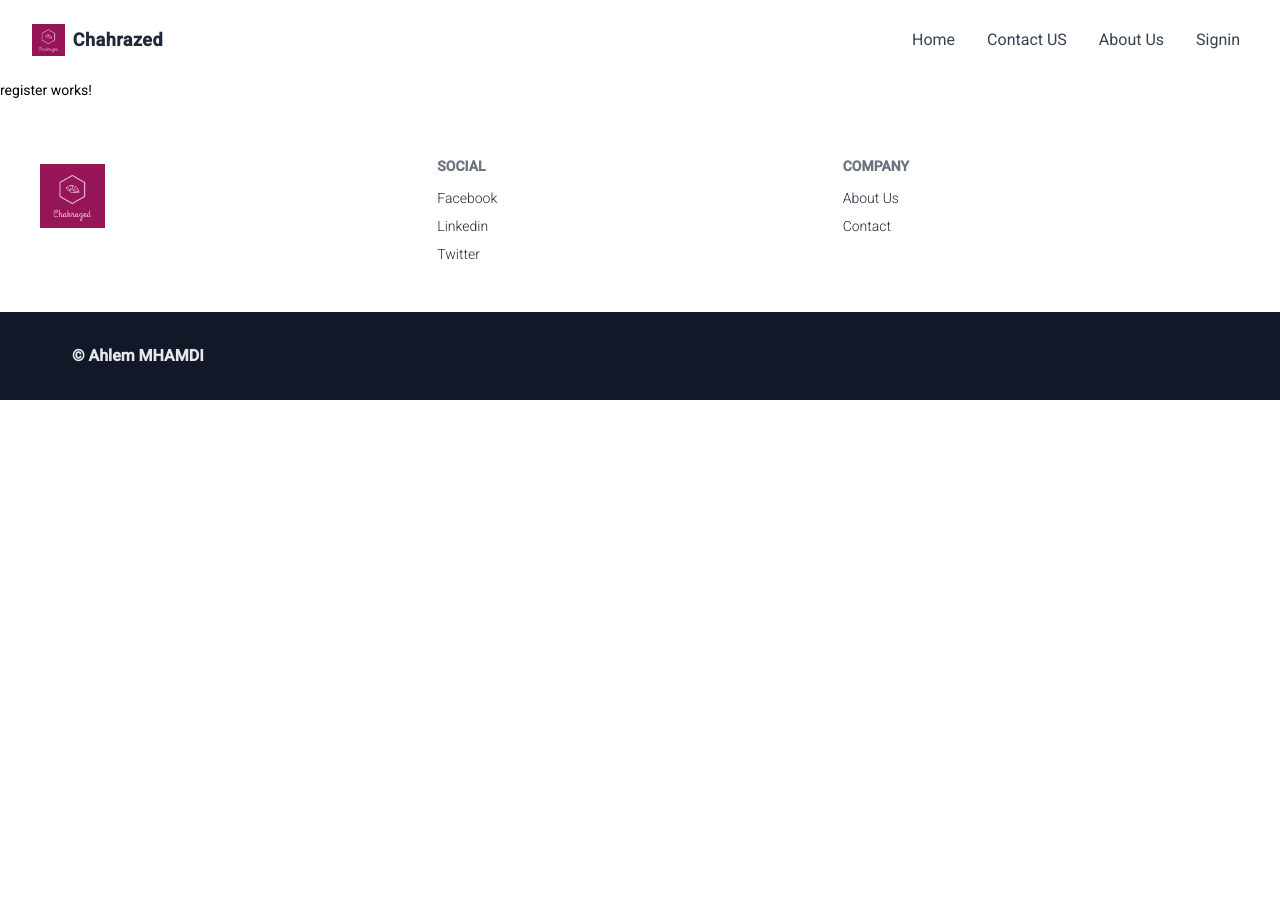
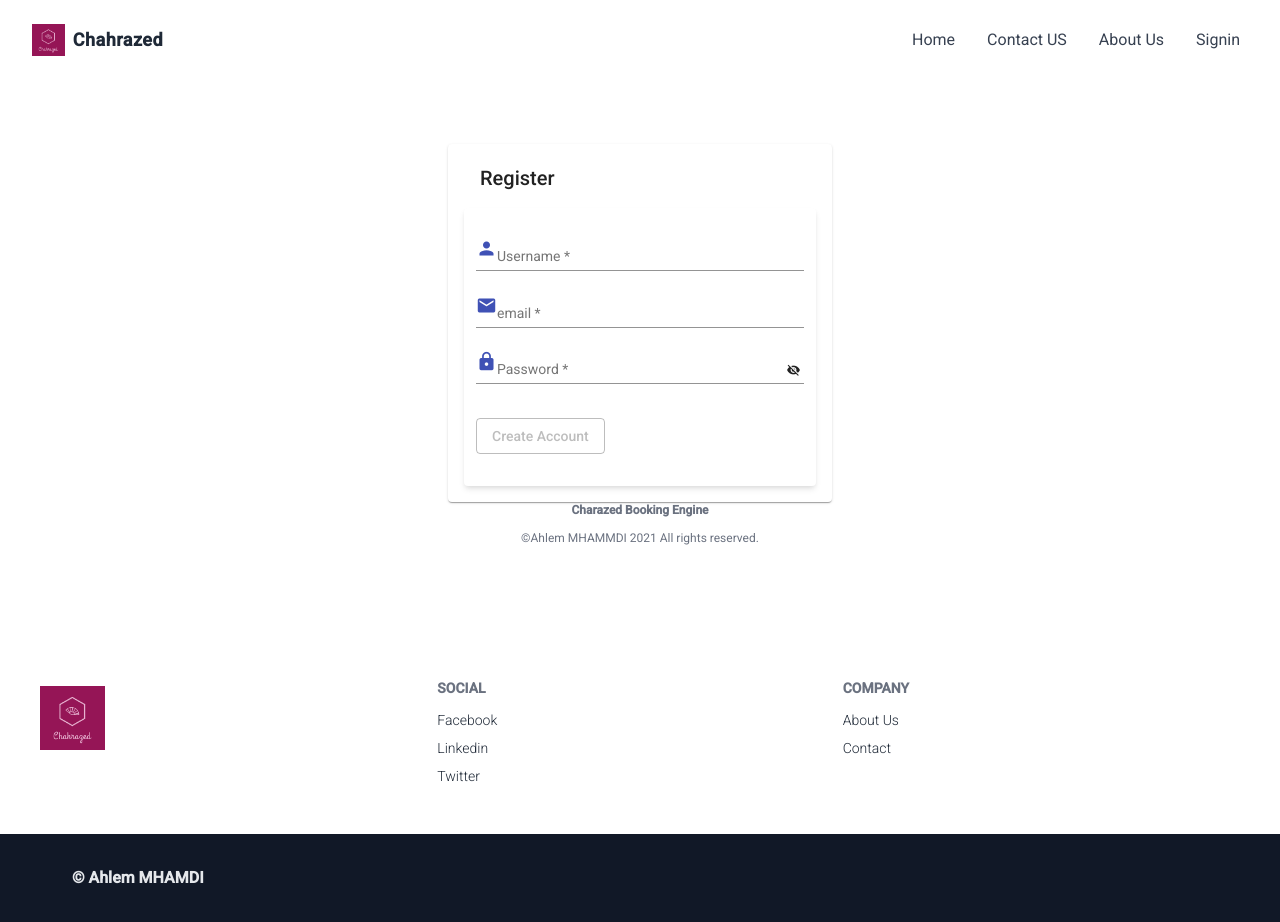
Before and after one commit to ahlemmhamdi/chahraze_front, an Angular app: page /signup in a window 1280 px wide. Before the commit the page ends 800 px from the top, so only its background shows below. Built offline with nearby package versions, Linux system fonts and the light colour scheme.

Commit message:
fix signup request to the api

```diff
--- a/src/app/app-routing.module.ts
+++ b/src/app/app-routing.module.ts
@@ -4,6 +4,9 @@ import { LandPageComponent } from './layout/land-page/land-page.component';
 import { LoginComponent } from './shared/user/login/login.component';
 import { RegisterComponent } from './shared/user/register/register.component';
 
+
+
+//TODO: To add more routes to test authgards
 
 const routes: Routes = [
   {path:"",component:LandPageComponent},
--- a/src/app/shared/user/register/register.component.html
+++ b/src/app/shared/user/register/register.component.html
@@ -1 +1,51 @@
-<p>register works!</p>
+<div class="flex flex-col h-full py-16 mx-auto">
+
+    <mat-card class="container flex flex-col items-center justify-center flex-1 max-w-sm px-3 mx-auto align-center">
+      <mat-card-header class="center">
+        <mat-card-title class="mb-8 text-3xl text-center">Register</mat-card-title>
+      </mat-card-header>
+
+      <form class="px-3 pt-6 pb-8 mb-4 bg-white rounded shadow-md" [formGroup]="registerForm">
+        <mat-card-content>
+          <mat-form-field class="w-full">
+            <mat-icon color="primary" matPrefix>person</mat-icon>
+            <input type="text" class="py-4" matInput placeholder="Username" required formControlName="username">
+          </mat-form-field>
+
+          <mat-form-field class="w-full">
+            <mat-icon color="primary" matPrefix>email</mat-icon>
+            <input type="email" class="py-4" matInput placeholder="email" required formControlName="email" name="email">
+            <mat-error *ngIf="registerForm.controls['email'].hasError('pattern')" > invalid email </mat-error>
+            <mat-error *ngIf="registerForm.controls['email'].hasError('required')" > email required </mat-error>
+
+          </mat-form-field>
+
+          <mat-form-field class="w-full">
+            <mat-icon color="primary" matPrefix>locked</mat-icon>
+            <input class="py-4" type="password" matInput placeholder="Password" [type]="hide ? 'password' : 'text'"
+              required formControlName="password" minlength="6">
+              <mat-error *ngIf="registerForm.controls['password'].hasError('required')" > password required </mat-error>
+            <button mat-icon-button matSuffix (click)="hide = !hide" [attr.aria-label]="'Hide password'"
+              [attr.aria-pressed]="hide">
+              <mat-icon>{{hide ? 'visibility_off' : 'visibility'}}</mat-icon>
+            </button>
+          </mat-form-field>
+
+        </mat-card-content>
+        <div class="flex items-center justify-between">
+          <button mat-stroked-button color="accent" class="center" [disabled]="!registerForm.valid"
+            (click)="submitUser()">
+            Create Account
+          </button>
+        </div>
+      </form>
+    </mat-card>
+
+    <p class="text-xs font-bold text-center text-gray-500">
+      Charazed Booking Engine
+    </p>
+    <p class="text-xs text-center text-gray-500">
+      &copy;Ahlem MHAMMDI 2021 All rights reserved.
+    </p>
+
+  </div>
--- a/src/app/shared/user/register/register.component.ts
+++ b/src/app/shared/user/register/register.component.ts
@@ -1,4 +1,8 @@
 import { Component, OnInit } from '@angular/core';
+import { FormGroup, FormBuilder, Validators } from '@angular/forms';
+import { MatSnackBar } from '@angular/material/snack-bar';
+import { ActivatedRoute, Router } from '@angular/router';
+import { UserService } from '../user.service';
 
 @Component({
   selector: 'app-register',
@@ -7,9 +11,47 @@ import { Component, OnInit } from '@angular/core';
 })
 export class RegisterComponent implements OnInit {
 
-  constructor() { }
+  public registerForm: FormGroup=this.formBuilder.group({
+    username: ['', Validators.required],
+    email: ['', Validators.compose([
+      Validators.required,
+      Validators.pattern('^[a-zA-Z0-9_.+-]+@[a-zA-Z0-9-]+.[a-zA-Z0-9-.]+$')
+    ])],
+    password: ['', Validators.compose([Validators.required,Validators.minLength(6)])]
+  });
 
-  ngOnInit(): void {
+  public hide:boolean = true;
+
+  constructor(
+    private formBuilder: FormBuilder,
+    private route: ActivatedRoute,
+    private router: Router,
+    private snackBar: MatSnackBar,
+    private userService: UserService) { }
+
+  ngOnInit() {
+
+  }
+
+  submitUser() {
+    this.userService.postUser(this.registerForm.value).subscribe({
+      next: (response: any) => {
+        this.route.url.subscribe(value=>{
+        let back_path=value[0].path;
+
+         this.snackBar.open(response?.message, 'Close');
+         this.router.navigate(['/home']);
+
+        });
+      },
+      error: (error) => {
+        this.snackBar.open(error, "Close");
+      },
+      complete: () => console.log('User Registrtation completed successfully')
+    });
   }
 
 }
+
+
+//TODO: to add minlength 6 Caracters to password form Control
--- a/src/app/shared/user/user.service.ts
+++ b/src/app/shared/user/user.service.ts
@@ -1,9 +1,38 @@
+import { HttpClient } from '@angular/common/http';
 import { Injectable } from '@angular/core';
+import { Observable } from 'rxjs';
+import { environment } from 'src/environments/environment';
+import { IUser } from './login/user.model';
 
 @Injectable({
   providedIn: 'root'
 })
 export class UserService {
 
-  constructor() { }
+  constructor(private httpClient:HttpClient) { }
+
+  postUser(user:IUser):Observable<any>{
+      return this.httpClient.post(`${environment.apiBaseURI}/users/auth/signup`,user) as Observable<any>;
+  }
+
+  deleteUser(id:any){
+    return this.httpClient.delete(`${environment.apiBaseURI}/users/delete/${id}`) as Observable<any>;;
+  }
+
+  updateUserRole(id:any,role:any):Observable<any>{
+   return this.httpClient.put(`${environment.apiBaseURI}/users/update/role/${id}`,{"new_role":role}) as Observable<any>;
+  }
+
+  updateUser(id:any,user:any):Observable<any>{
+     let _user={...user};
+    return this.httpClient.put(`${environment.apiBaseURI}/users/update/${id}`,_user) as Observable<any>;
+  }
+
+  getAllUsers(){
+    return this.httpClient.get(`${environment.apiBaseURI}/users`) as Observable<any>;
+  }
+
+  getUserById(id:any){
+    return this.httpClient.get(`${environment.apiBaseURI}/api/v1/users/user/${id}`) as Observable<any>;
+  }
 }
```
